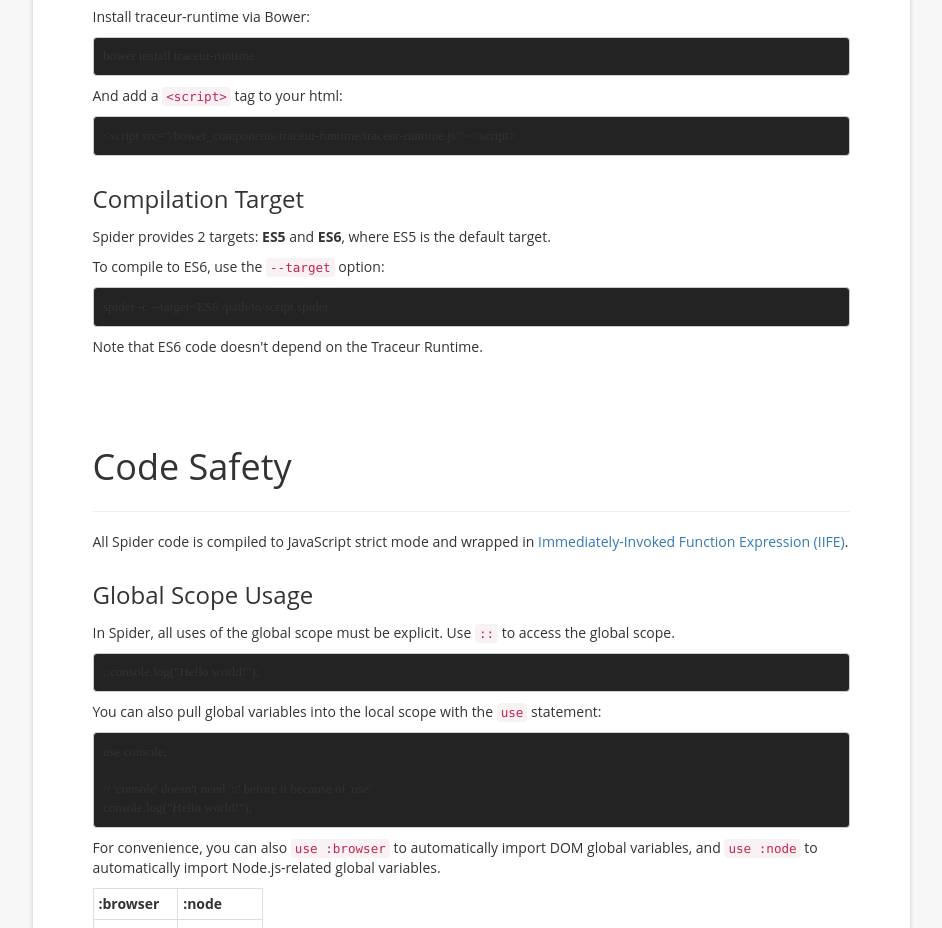
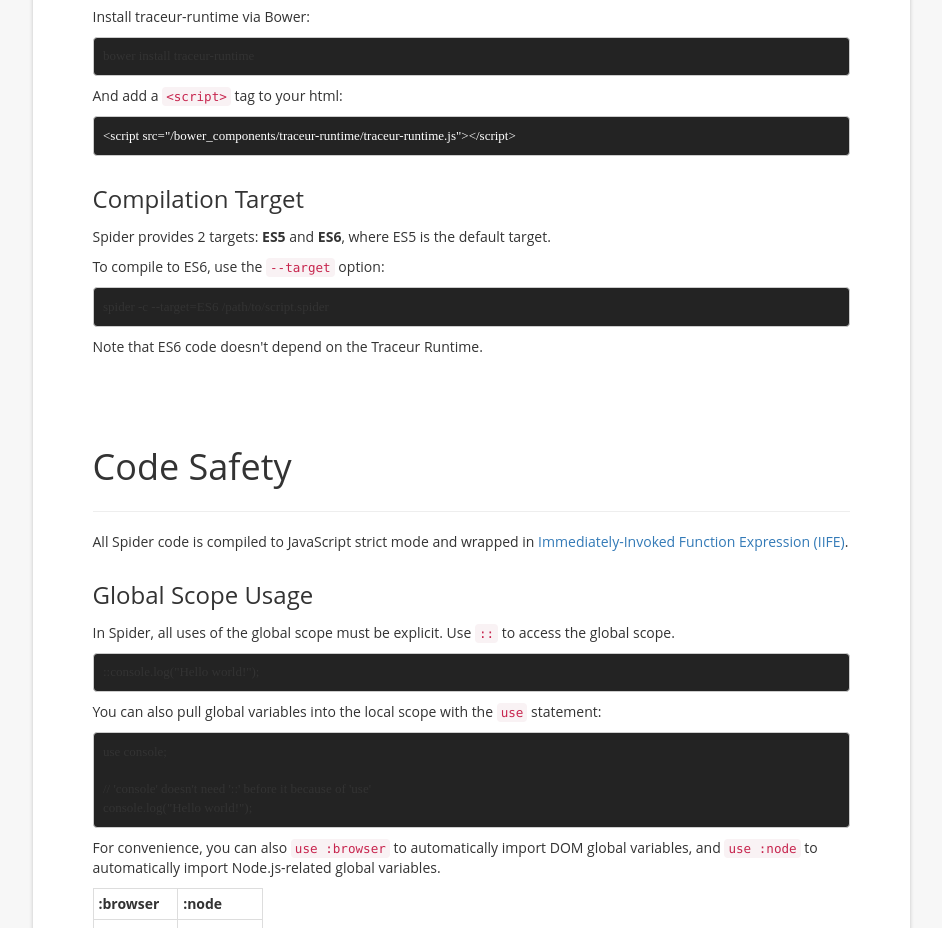
Before and after one commit to alongubkin/spider, a plain HTML site: page index.html in a window 1280 px wide. Shown: the part 3310-4238 px from the top of the page, without its empty margins (315-1257 px from the left). Drawn offline with nearby package versions, Linux system fonts and the light colour scheme; a script that the page names is missing; a web font is replaced by a local one.

Commit message:
update index

```diff
--- a/index.html
+++ b/index.html
@@ -325,7 +325,7 @@
 
               <p>And add a <code>&lt;script&gt;</code> tag to your html:</p>
 
-              <pre><code class="lang-js">&lt;script src=&quot;/bower_components/traceur-runtime/traceur-runtime.js&quot;&gt;&lt;/script&gt;</code></pre>
+              <pre><code class="nohighlight" style="color:#fff">&lt;script src=&quot;/bower_components/traceur-runtime/traceur-runtime.js&quot;&gt;&lt;/script&gt;</code></pre>
 
               <h3 class="docs-heading">Compilation Target<span class="anchor-target" id="using-spider-compilation-target"></span>
                 <a href="#using-spider-compilation-target" name="using-spider-compilation-target" class="anchor glyphicon glyphicon-link"></a>
```
